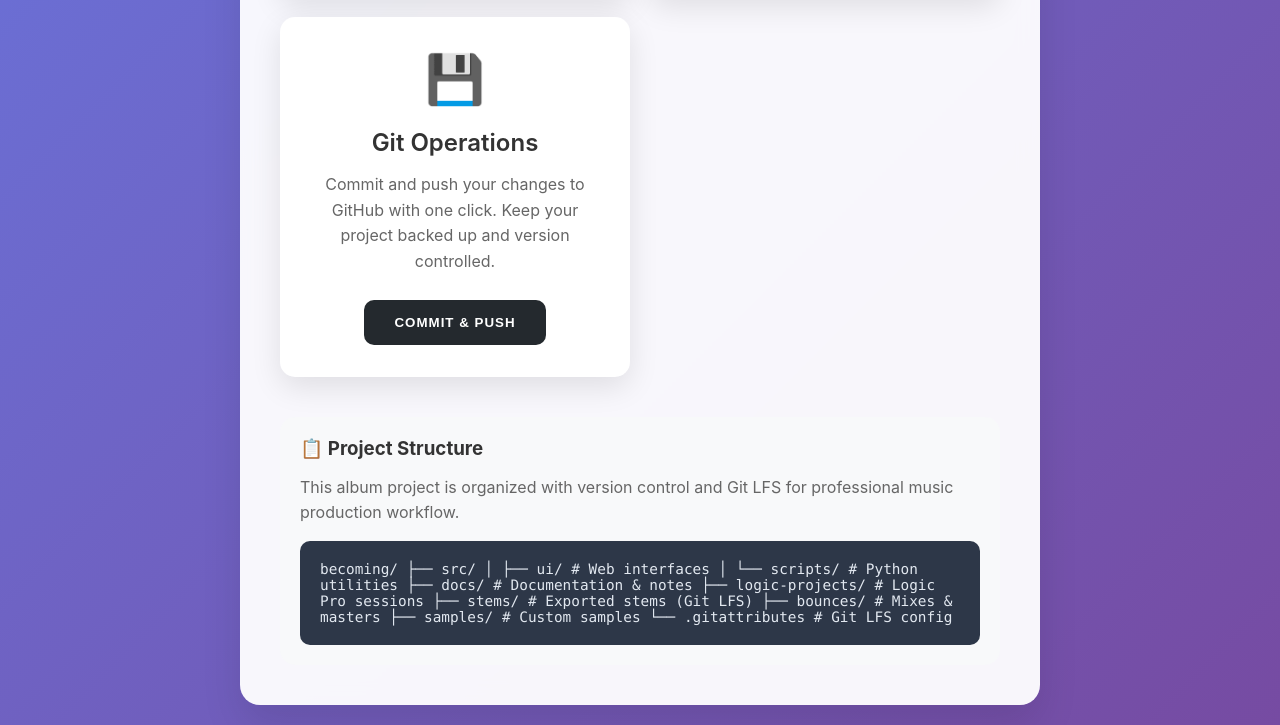
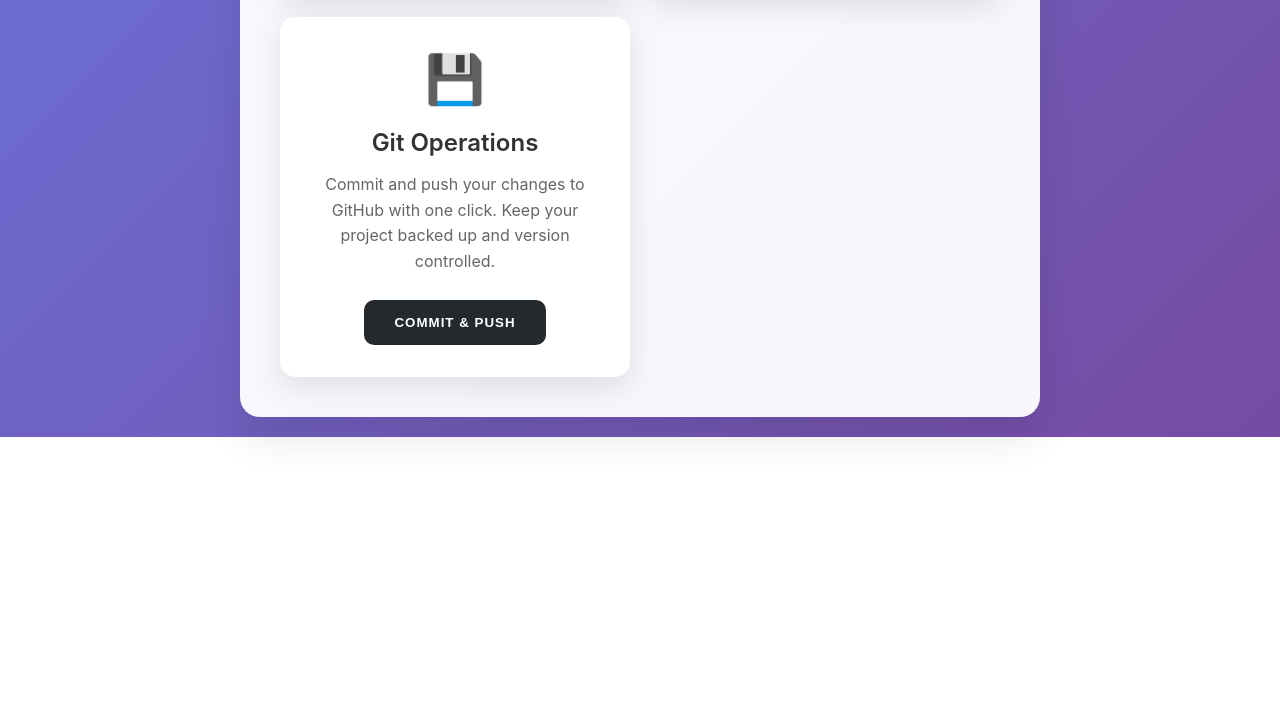
Before and after one commit to samjhill/becoming, a website: page index.html in a window 1280 px wide. Shown: the part 929-1654 px from the top of the page. After the commit the page ends 1366 px from the top, so only its background shows below. Drawn offline with Linux system fonts and the light colour scheme.

Commit message:
ui: remove Project Structure section from homepage
- Clean up the homepage interface by removing the project structure display
- Keep the focus on the main functionality and tools
- Simplify the user interface for better usability

```diff
--- a/index.html
+++ b/index.html
@@ -183,23 +183,6 @@
             </div>
         </div>
 
-        <div class="project-info">
-            <h3>📋 Project Structure</h3>
-            <p>This album project is organized with version control and Git LFS for professional music production workflow.</p>
-
-            <div class="folder-structure">
-becoming/
-├── src/
-│   ├── ui/           # Web interfaces
-│   └── scripts/      # Python utilities
-├── docs/             # Documentation & notes
-├── logic-projects/   # Logic Pro sessions
-├── stems/           # Exported stems (Git LFS)
-├── bounces/         # Mixes & masters
-├── samples/         # Custom samples
-└── .gitattributes   # Git LFS config
-            </div>
-        </div>
     </div>
 
     <script>
```
